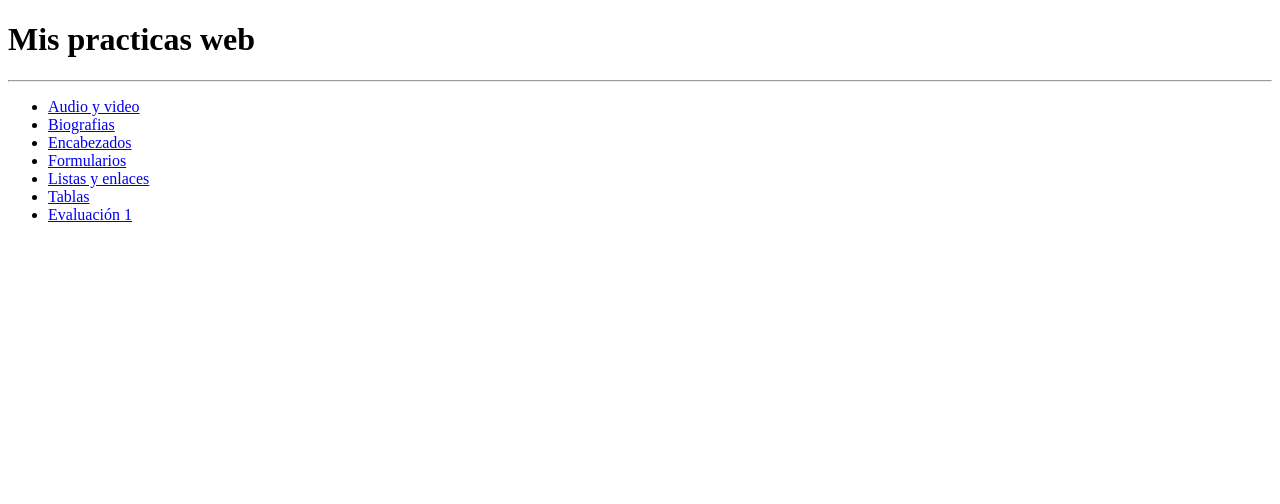
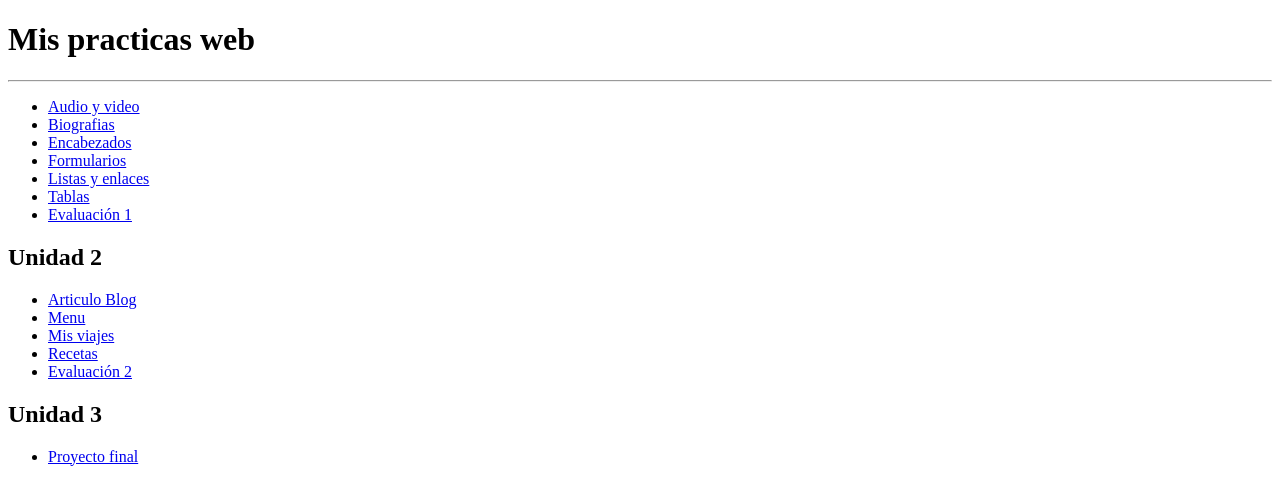
Before and after one commit to Daniela-10-practica/practicas-web, a plain HTML site: page index.html in a window 1280 px wide. Drawn offline with Linux system fonts and the light colour scheme.

Commit message:
Update index.html

```diff
--- a/index.html
+++ b/index.html
@@ -20,6 +20,19 @@
         <li><a href="u1/tablas.html">Tablas</a></li>
         <li><a href="u1/Evaluacion1.html">Evaluación 1</a></li>
     </ul>
+     <h2>Unidad 2</h2>
+    <ul>
+        <li><a href="/u2/articuloblog.html">Articulo Blog</a></li>
+        <li><a href="/u2/menu.html">Menu</a></li>
+        <li><a href="/u2/misviajes.html">Mis viajes</a></li>
+        <li><a href="/u2/receta.html">Recetas</a></li>
+        <li><a href="/u2/curriculum-E-2.html">Evaluación 2</a></li>
+    </ul>
+
+    <h2>Unidad 3</h2>
+    <ul>
+        <li><a href="/u3/proyectofinal.html">Proyecto final</a></li>
+    </ul>
 
 
 
```
